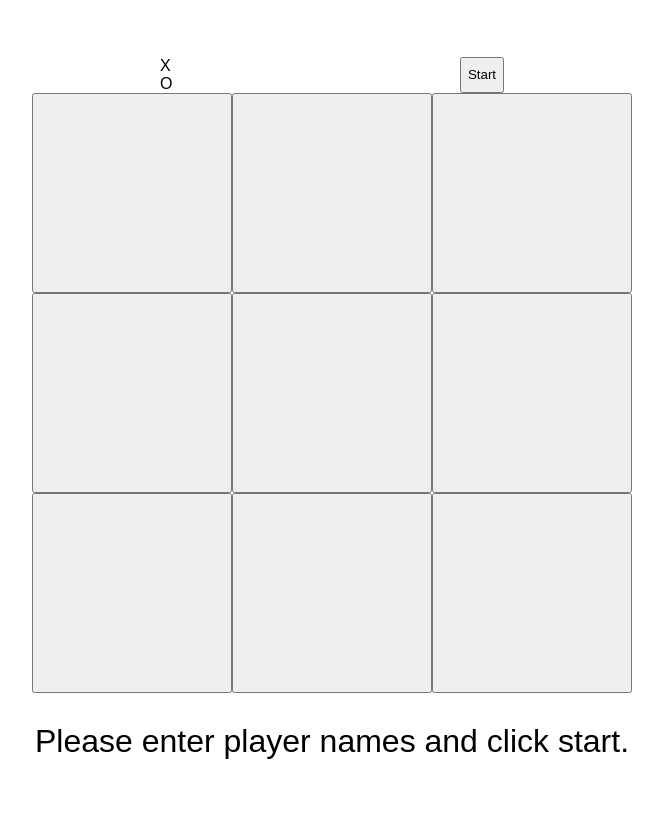
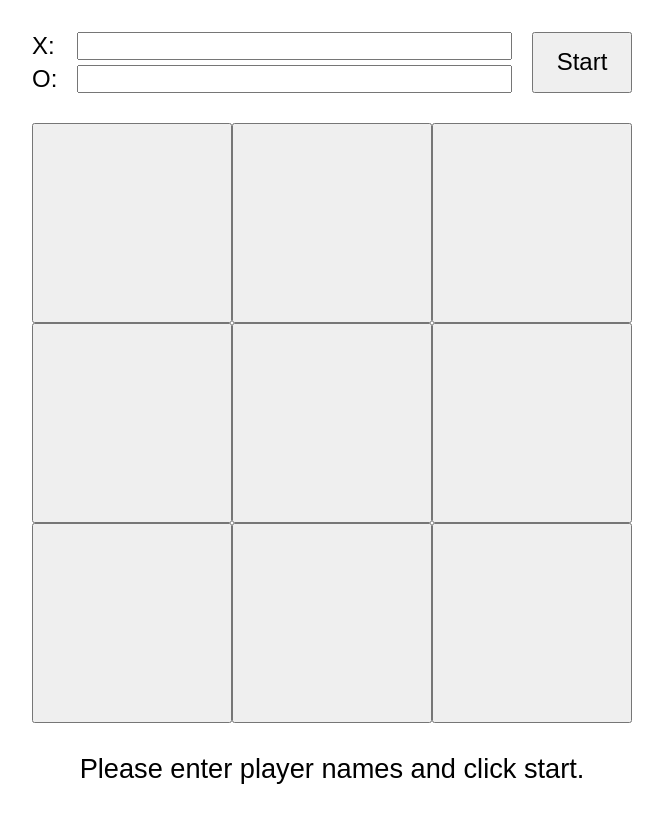
Before and after one commit to jlk-zhou/tic-tac-toe-js, a plain HTML site: page index.html in a window 1280 px wide. Shown: the whole page, without its empty margins (308-971 px from the left). Drawn offline with Linux system fonts and the light colour scheme.

Commit message:
Add method for users to input their names
Now the functions of the game is complete, however
with very minimal styling.

```diff
--- a/index.html
+++ b/index.html
@@ -8,11 +8,13 @@
     <script defer src="./script.js"></script>
 </head>
 <body>
-    <div class="controls">
-        <div class="player x" data-name="">X</div>
-        <div class="player o" data-name="">O</div>
-        <button class="start-reset">Start</button>
-    </div>
+    <form class="controls">
+        <label class="player x" for="x-name" data-name="">X: </label>
+        <input type="text" id="x-name" name="x-name">
+        <label class="player o" for="o-name" data-name="">O: </label>
+        <input type="text" id="o-name" name="o-name">
+        <button type="submit" class="start-reset">Start</button>
+    </form>
     <div class="board"></div>
     <div class="message"></div>
 </body>
--- a/script.js
+++ b/script.js
@@ -76,18 +76,26 @@ function createPlayer(name, marker) {
     return { name, marker };
 };
 
-// The game controller module
-const controller = (function () {
-    const p1 = createPlayer("Tom", "X");
-    const p2 = createPlayer("Jerry", "O");
-    const board = gameBoard
+// Create players factory
+function Players() {
+    const players = [];
+    let activePlayer;
 
-    // Initialize the game board
-    board.init();
+    const resetPlayers = () => {
+        players.splice(0, players.length);
+    }
 
-    const players = [p1, p2];
+    const setPlayers = (xName, oName) => {
+        resetPlayers();
+        const p1 = createPlayer(xName, "X");
+        const p2 = createPlayer(oName, "O");
+        players.push(p1, p2);
+        activePlayer = players[0];
+    }
 
-    let activePlayer = players[0];
+    const getPlayers = () => players;
+
+    const getActivePlayer = () => activePlayer;
 
     const switchPlayer = () => {
         activePlayer = (
@@ -95,7 +103,22 @@ const controller = (function () {
         );
     }
 
-    const getActivePlayer = () => activePlayer;
+    return {
+        getPlayers,
+        setPlayers,
+        getActivePlayer,
+        switchPlayer,
+    }
+}
+
+// The game controller module
+const controller = (function () {
+
+    // Initialize the game board
+    const board = gameBoard
+    board.init();
+
+    let players = Players();
 
     // Win-draw checker
     const checkWinDraw = (board) => {
@@ -133,17 +156,17 @@ const controller = (function () {
     // Printing new round
     const printNewRound = () => {
         board.printBoard();
-        console.log(`${getActivePlayer().name} (${getActivePlayer().marker}) 's turn! `)
+        console.log(`${players.getActivePlayer().name} (${players.getActivePlayer().marker}) 's turn! `)
     }
 
     // method: Play one round(row, column), to be exported
     const playRound = (row, column) => {
         // Get current player
         console.log(
-            `Marking cell at row ${row}, column ${column} with ${getActivePlayer().marker}... `
+            `Marking cell at row ${row}, column ${column} with ${players.getActivePlayer().marker}... `
         )
         // Mark cell with current player's marker
-        const marked = board.markCell(row, column, getActivePlayer());
+        const marked = board.markCell(row, column, players.getActivePlayer());
 
         if (marked === 0) {
             // TODO: Check win or draw
@@ -151,13 +174,13 @@ const controller = (function () {
             // If win-draw, print result and return
             if (winDraw === 0) {
                 board.printBoard();
-                console.log(`${getActivePlayer().name} (${getActivePlayer().marker}) wins! `)
+                console.log(`${players.getActivePlayer().name} (${players.getActivePlayer().marker}) wins! `)
             } else if (winDraw === 1) {
                 board.printBoard();
                 console.log("It's a draw! ")
             } else {
                 // Switch player
-                switchPlayer();
+                players.switchPlayer();
                 // Print new round: the board and who's turn it is
                 printNewRound();
             }
@@ -168,11 +191,13 @@ const controller = (function () {
 
     // Initialize the first round
     console.log("Starting a new game... ")
-    printNewRound();
+    board.printBoard();
 
     return {
         playRound,
-        getActivePlayer,
+        setPlayers: players.setPlayers,
+        getPlayers: players.getPlayers,
+        getActivePlayer: players.getActivePlayer,
         init: board.init,
         getBoard: board.getBoard,
         checkWinDraw,
@@ -182,19 +207,24 @@ const controller = (function () {
 // The screen controller module, for rendering UI
 const screenController = (function () {
     const game = controller;
+    const xPlayerInput = document.querySelector("#x-name");
+    const oPlayerInput = document.querySelector("#o-name");
+    const startResetButton = document.querySelector(".start-reset");
+    const boardDiv = document.querySelector(".board");
     const messageDiv = document.querySelector(".message");
-    const boardDiv = document.querySelector(".board");
-    const startResetButton = document.querySelector(".start-reset");
 
     const renderStartGame = () => {
         game.init();
         updateScreen();
         messageDiv.textContent = "Please enter player names and click start. "
         messageDiv.dataset.state = "before-start";
+        xPlayerInput.value = "";
+        oPlayerInput.value = "";
         startResetButton.textContent = "Start";
     }
 
     const startGame = (p1name, p2name) => {
+        game.setPlayers(p1name, p2name);
         messageDiv.dataset.state = "playing";
         updateScreen();
         startResetButton.textContent = "Reset";
@@ -208,7 +238,9 @@ const screenController = (function () {
         const board = game.getBoard();
         const activePlayer = game.getActivePlayer();
 
-        messageDiv.textContent = `${activePlayer.name} (${activePlayer.marker}) 's turn. `;
+        if (messageDiv.dataset.state === "playing") {
+            messageDiv.textContent = `${activePlayer.name} (${activePlayer.marker}) 's turn. `;
+        }
 
         // Render board
         board.forEach((row, rowIndex)=> {
@@ -250,9 +282,12 @@ const screenController = (function () {
         if (endState !== undefined) renderEndGame(endState);
     }
 
-    const startResetHandler = () => {
+    const startResetHandler = (e) => {
+        e.preventDefault();
         if (messageDiv.dataset.state === "before-start") {
-            startGame();
+            xName = xPlayerInput.value;
+            oName = oPlayerInput.value;
+            startGame(xName, oName);
         } else if (messageDiv.dataset.state === "playing"
                 || messageDiv.dataset.state === "ended") {
             renderStartGame();
--- a/style.css
+++ b/style.css
@@ -3,19 +3,30 @@ body {
     flex-direction: column;
     align-items: center;
     justify-content: center;
+    gap: 30px;
     height: 100vh;
     font-family: Arial, Helvetica, sans-serif
 }
 
 .controls {
     display: grid;
-    grid-template-columns: 300px 1fr;
+    grid-template-columns: min-content 1fr min-content;
     grid-template-rows: repeat(2, 1fr);
+    align-items: space-between;
+    width: 600px;
+    column-gap: 20px;
+    row-gap: 5px;
+}
+
+.controls > label {
+    font-size: 1.5em;
 }
 
 .start-reset {
-    grid-column: 2;
+    grid-column: 3;
     grid-row: 1 / -1;
+    width: 100px;
+    font-size: 1.5em;
 }
 
 .board {
@@ -27,8 +38,7 @@ body {
 }
 
 .message {
-    font-size: 2em;
-    margin-top: 30px;
+    font-size: 1.7em;
 }
 
 .cell {
```
